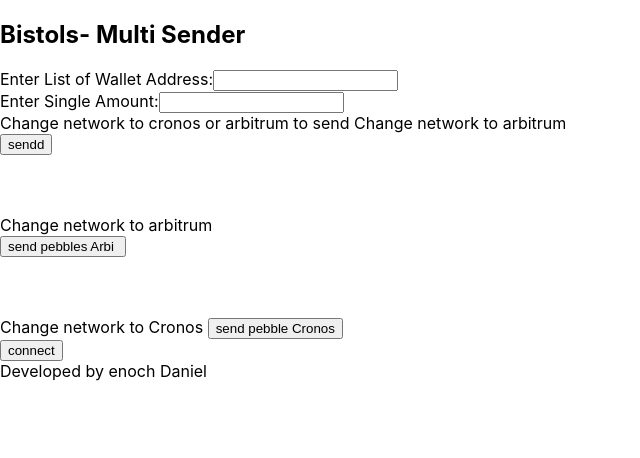
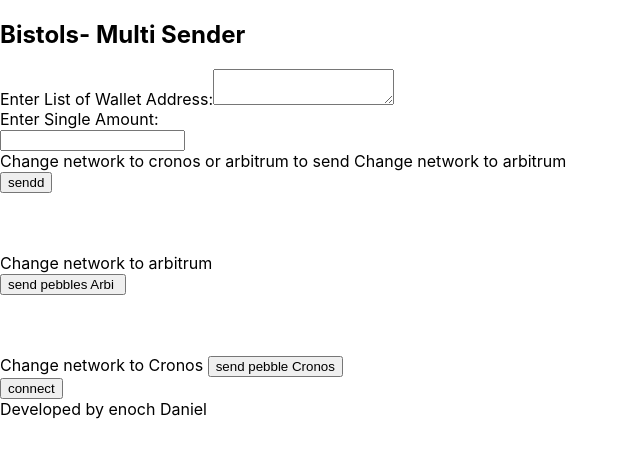
Before and after one commit to Danijel-Enoch/multisender, a React (Create React App) app: page / in a window 1280 px wide. Shown: the top 458 px of the page, without its empty margins (0-640 px from the left). Built offline with nearby package versions, Linux system fonts and the light colour scheme.

Commit message:
updated space

```diff
--- a/src/App.js
+++ b/src/App.js
@@ -12,7 +12,7 @@ async function  connectToMetamask() {
 
 const multi_send=async(addresses,amount)=>{
   try{
-    const Addresses_array=addresses.split(",");
+    const Addresses_array=addresses.split(",\n");
    // const amount_list_array=amount.split(",");
     let amount_array=[];
     for(let i=0;i<=Addresses_array.length;i++){
@@ -25,6 +25,7 @@ const multi_send=async(addresses,amount)=>{
     const tx = await contract.functions._multiSendToken(address,Addresses_array,amount_array);
     const receipt = await tx.wait();
     console.log("receipt", receipt);
+    console.log(Addresses_array)
     alert("sent")
   }catch(error){
     console.log(error)
@@ -33,7 +34,7 @@ const multi_send=async(addresses,amount)=>{
 }
 const multi_send_pebbles_arbitrum=async(addresses,amount)=>{
   try{
-    const Addresses_array=addresses.split(",");
+    const Addresses_array=addresses.split(",\n");
    // const amount_list_array=amount.split(",");
     let amount_array=[];
     for(let i=0;i<=Addresses_array.length;i++){
@@ -54,7 +55,7 @@ const multi_send_pebbles_arbitrum=async(addresses,amount)=>{
 }
 const multi_send_pebbles_cronos=async(addresses,amount)=>{
   try{
-    const Addresses_array=addresses.split(",");
+    const Addresses_array=addresses.split(",\n");
    // const amount_list_array=amount.split(",");
     let amount_array=[];
     for(let i=0;i<=Addresses_array.length;i++){
@@ -101,20 +102,21 @@ function App() {
    </h2>
     <form>
       <label>Enter List of Wallet Address:
-        <input
-          type="text"
+        <textarea
+          // type="textarea"
           value={addresses}
           onChange={(e) => set_addressess(e.target.value)}
         />
       </label>
       <br></br>
-      <label>Enter Single Amount:
+      <label>Enter Single Amount:  </label>
+        <br></br>
         <input
           type="text"
           value={amount_list}
           onChange={(e) => set_amount_list(e.target.value)}
         />
-      </label>
+
       <div>
         <label>
           Change network to cronos or arbitrum to send
```
